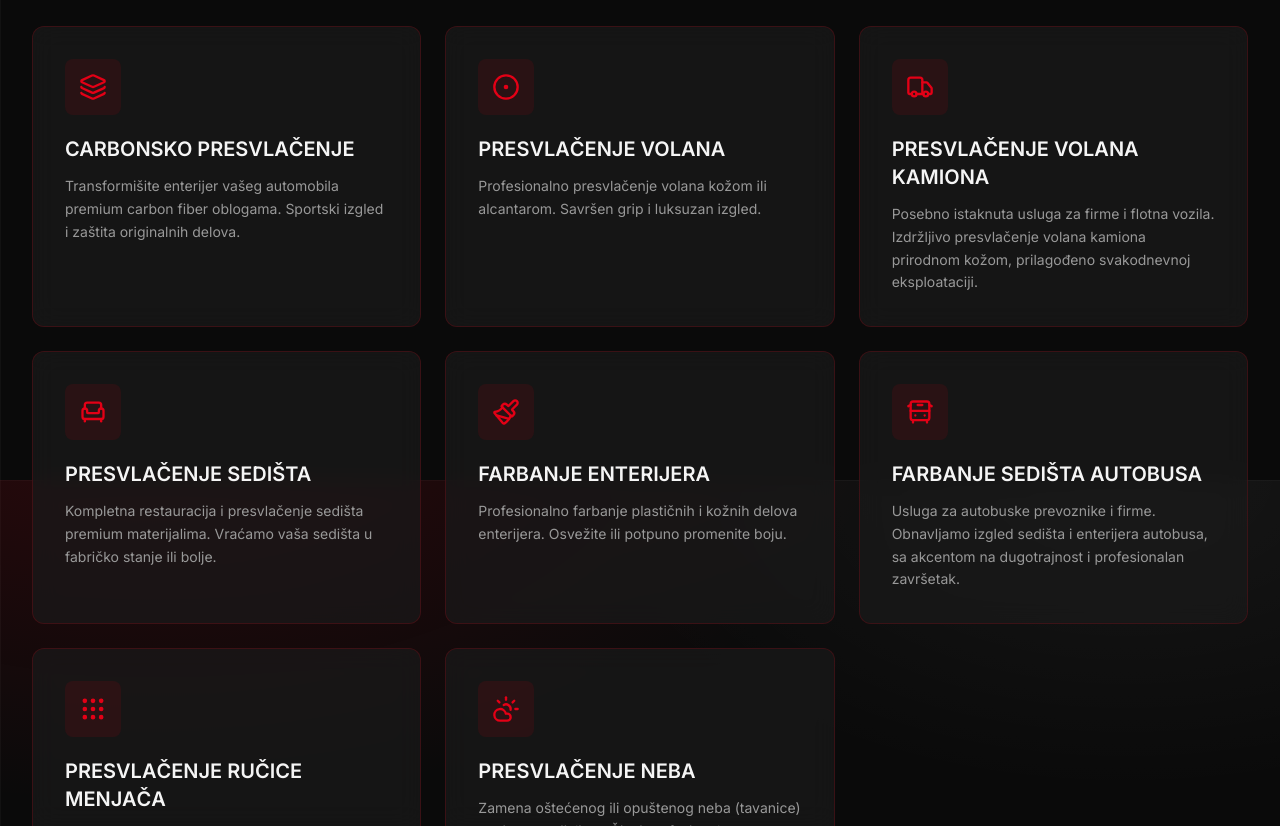
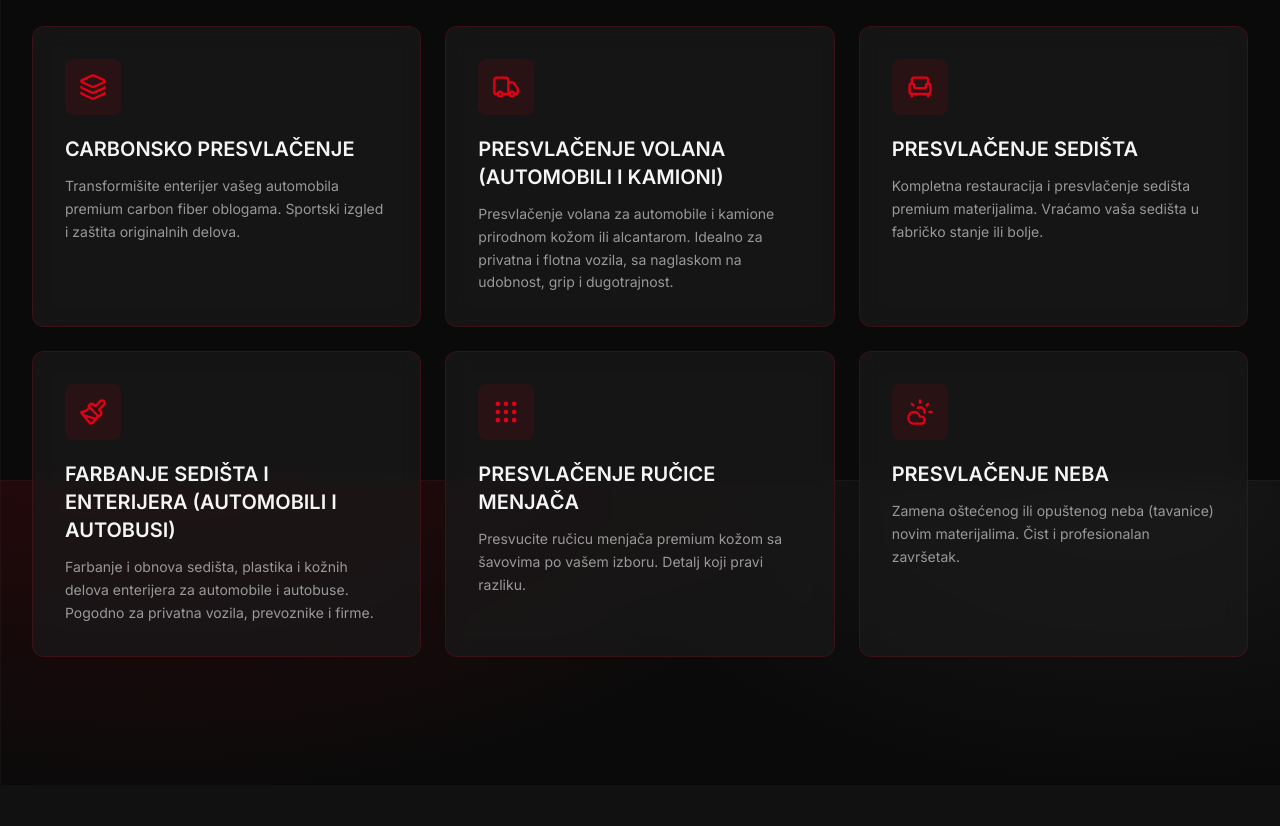
Before and after one commit to luckybbbbbb/enterijeri-kuki, a Next.js app: page / in a window 1280 px wide. Shown: the part 1120-1946 px from the top of the page. Built offline with nearby package versions, Linux system fonts and the light colour scheme; no server answers.

Commit message:
merging the duplicate sections

```diff
--- a/components/services.tsx
+++ b/components/services.tsx
@@ -2,13 +2,11 @@
 
 import {
   Layers,
-  CircleDot,
   Armchair,
   Paintbrush,
   Grip,
   CloudSun,
   Truck,
-  BusFront,
 } from "lucide-react";
 
 const services = [
@@ -19,16 +17,10 @@ const services = [
       "Transformišite enterijer vašeg automobila premium carbon fiber oblogama. Sportski izgled i zaštita originalnih delova.",
   },
   {
-    icon: CircleDot,
-    title: "Presvlačenje volana",
+    icon: Truck,
+    title: "Presvlačenje volana (automobili i kamioni)",
     description:
-      "Profesionalno presvlačenje volana kožom ili alcantarom. Savršen grip i luksuzan izgled.",
-  },
-  {
-    icon: Truck,
-    title: "Presvlačenje volana kamiona",
-    description:
-      "Posebno istaknuta usluga za firme i flotna vozila. Izdržljivo presvlačenje volana kamiona prirodnom kožom, prilagođeno svakodnevnoj eksploataciji.",
+      "Presvlačenje volana za automobile i kamione prirodnom kožom ili alcantarom. Idealno za privatna i flotna vozila, sa naglaskom na udobnost, grip i dugotrajnost.",
   },
   {
     icon: Armchair,
@@ -38,15 +30,9 @@ const services = [
   },
   {
     icon: Paintbrush,
-    title: "Farbanje enterijera",
+    title: "Farbanje sedišta i enterijera (automobili i autobusi)",
     description:
-      "Profesionalno farbanje plastičnih i kožnih delova enterijera. Osvežite ili potpuno promenite boju.",
-  },
-  {
-    icon: BusFront,
-    title: "Farbanje sedišta autobusa",
-    description:
-      "Usluga za autobuske prevoznike i firme. Obnavljamo izgled sedišta i enterijera autobusa, sa akcentom na dugotrajnost i profesionalan završetak.",
+      "Farbanje i obnova sedišta, plastika i kožnih delova enterijera za automobile i autobuse. Pogodno za privatna vozila, prevoznike i firme.",
   },
   {
     icon: Grip,
```
